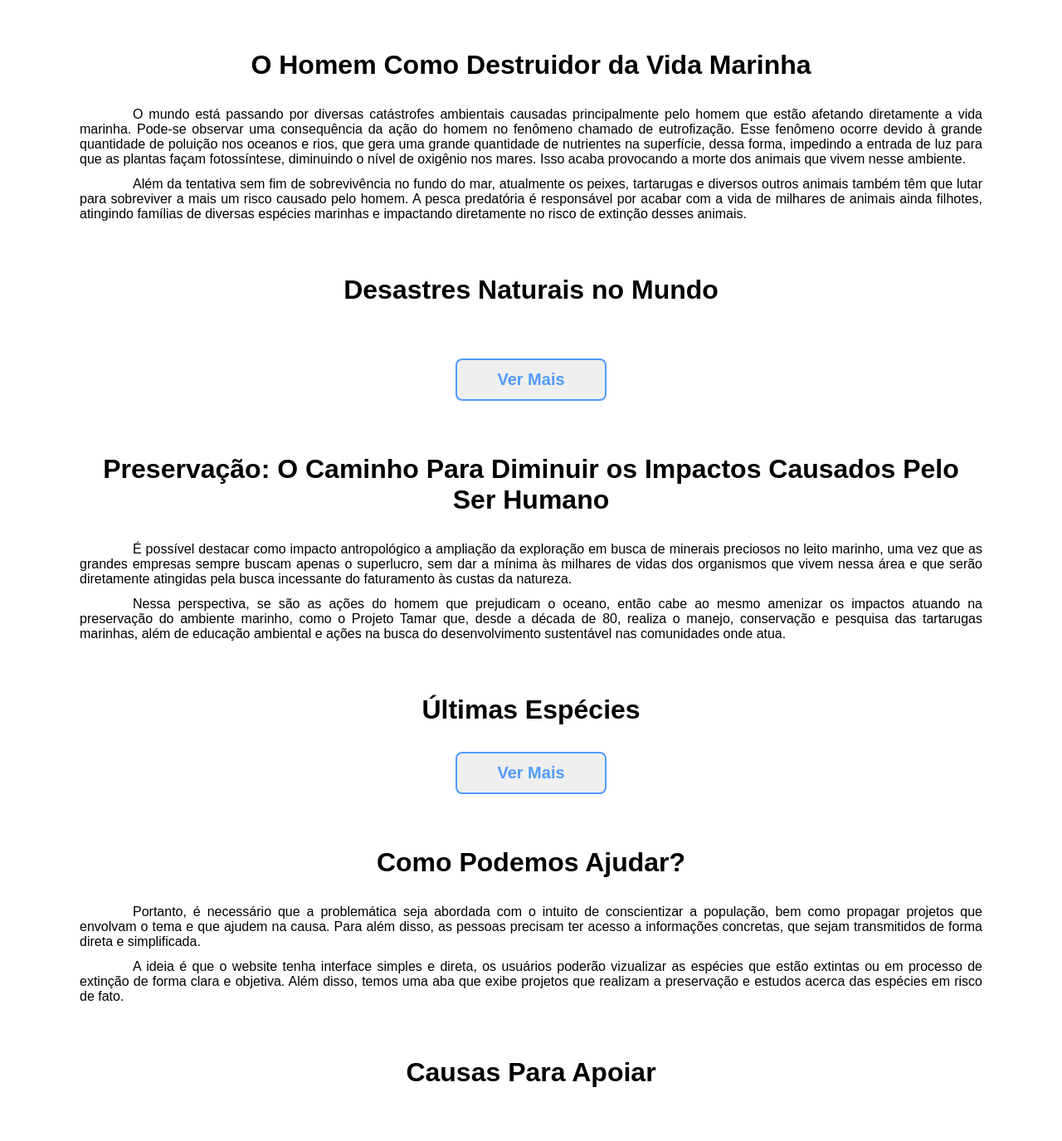
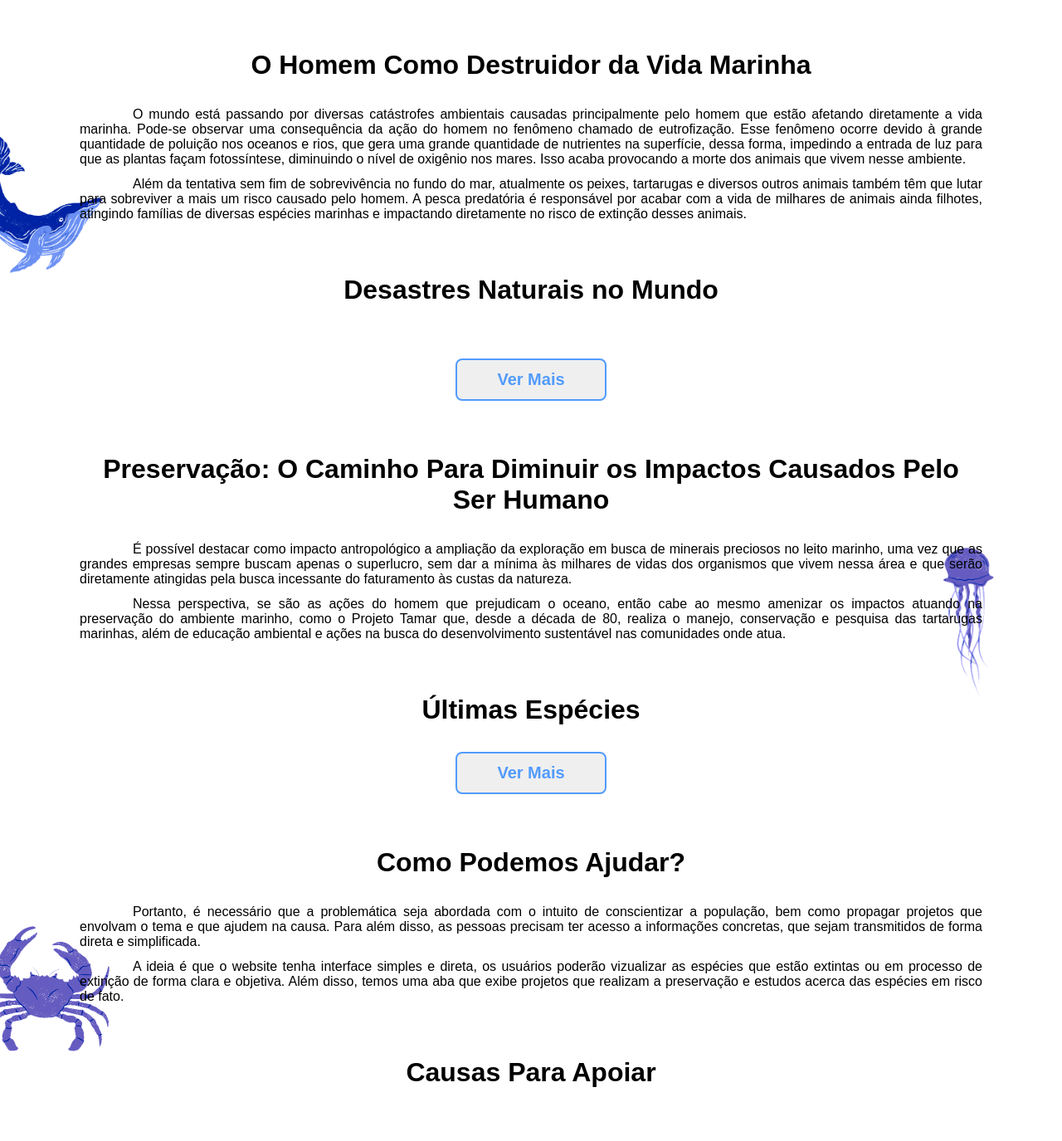
Before and after one commit to felipscarvalho/Projeto-Atlantis, a Django app: template app/templates/index.html in a window 1280 px wide. Shown: the part 644-2019 px from the top of the page at 83% size. Run offline with Django 3.2, Linux system fonts and the light colour scheme; the template is opened without the code that fills it, so the values that code supplies are empty.

Commit message:
Decoration animals added to text calls.

```diff
--- a/app/templates/index.html
+++ b/app/templates/index.html
@@ -22,6 +22,7 @@
 </div>
 
 <div id="simple-call" class="simple__call__container">
+    <img class="call__image left__call" src="{% static 'images/details/baleia.png' %}" alt="whale">
     <h1 class="call__title">O Homem Como Destruidor da Vida Marinha</h1>
     <p class="call__text">
         O mundo está passando por diversas catástrofes ambientais causadas principalmente pelo homem que estão afetando diretamente a vida marinha. Pode-se observar uma consequência da ação do homem no fenômeno chamado de eutrofização. Esse fenômeno ocorre devido à grande quantidade de poluição nos oceanos e rios, que gera uma grande quantidade de nutrientes na superfície, dessa forma, impedindo a entrada de luz para que as plantas façam fotossíntese, diminuindo o nível de oxigênio nos mares. Isso acaba provocando a morte dos animais que vivem nesse ambiente.
@@ -48,6 +49,7 @@
 </div>
 
 <div class="simple__call__container">
+    <img class="call__image right__call" src="{% static 'images/details/agua_viva.png' %}" alt="animal">
     <h1 class="call__title">Preservação: O Caminho Para Diminuir os Impactos Causados Pelo Ser Humano</h1>
     <p class="call__text">
         É possível destacar como impacto antropológico a ampliação da exploração em busca de minerais preciosos no leito marinho, uma vez que as grandes empresas sempre buscam apenas o superlucro, sem dar a mínima às milhares de vidas dos organismos que vivem nessa área e que serão diretamente atingidas pela busca incessante do faturamento às custas da natureza.
@@ -91,6 +93,7 @@
 </div>
 
 <div class="simple__call__container">
+    <img class="call__image left__call" src="{% static 'images/details/caranguejo.png' %}" alt="crab">
     <h1 class="call__title">Como Podemos Ajudar?</h1>
     <p class="call__text">
         Portanto, é necessário que a problemática seja abordada com o intuito de conscientizar a população, bem como propagar projetos que envolvam o tema e que ajudem na causa. Para além disso, as pessoas precisam ter acesso a informações concretas, que sejam transmitidos de forma direta e simplificada.
--- a/app/templates/species.html
+++ b/app/templates/species.html
@@ -54,7 +54,6 @@
               </div>
             {% endfor %}
         </div>
-        <a href="/informacoes#species"><button class="default__button">Ver Mais</button></a>
     </div>
 </div>
 {% endblock content %}
--- a/static/css/index.css
+++ b/static/css/index.css
@@ -62,7 +62,25 @@
 /* Calls */
 
 .simple__call__container {
+    position: relative;
     margin: 4rem 6rem;
+}
+
+.call__image {
+    position: absolute;
+    height: 80%;
+    width: auto;
+    top: 50%;
+    transform: translate(-50%);
+    z-index: -1;
+}
+
+.left__call {
+    left: -4%;
+}
+
+.right__call {
+    right: -4%;
 }
 
 .call__title {
@@ -291,6 +309,14 @@
         margin: 2rem 1rem;
     }
 
+    .left__call {
+        left: -10%;
+    }
+
+    .right__call {
+        right: -10%;
+    }
+
     .specie__image {
         width: 100%;
         height: auto;
```
Also changed, not shown: static/images/details/agua_viva.png (added), static/images/details/baleia.png (added), static/images/details/caranguejo.png (added), static/images/details/coral_1.png (added), static/images/details/coral_2.png (added), static/images/details/coral_3.png (added), static/images/details/coral_4.png (added), static/images/details/coral_5.png (added), static/images/details/coral_6.png (added), static/images/details/coral_7.png (added), static/images/details/estrela_do_mar.png (added), static/images/details/lula.png (added), static/images/details/tartaruga.png (added), static/images/details/tubarao.png (added).
